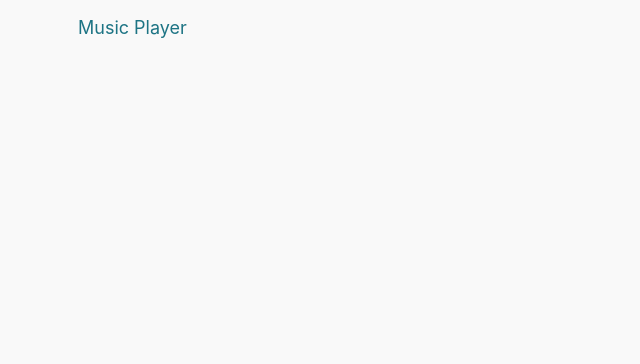
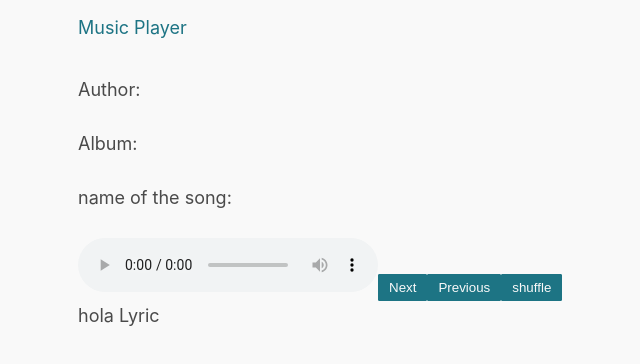
Before and after one commit to GOTLERH/Media-Player-Template-main, a React (Create React App) app: page / in a window 1280 px wide. Shown: the top 364 px of the page, without its empty margins (220-860 px from the left). Built offline with nearby package versions, Linux system fonts and the light colour scheme.

Commit message:
New files added

```diff
--- a/src/components/album/Album.jsx
+++ b/src/components/album/Album.jsx
@@ -1,10 +1,17 @@
 import React from "react";
+import Media from "../media/Media";
+import Lyric from "../lyrics/Lyrics";
 
 function Album(){
     return(
-        <section>
-
-        </section>
+        <main>
+            <img src="#" alt="" />
+            <p>Author:</p>
+            <p>Album:</p>
+            <p>name of the song:</p>
+            <Media></Media>
+            <Lyric></Lyric>
+        </main>
     )
 }
 
--- /dev/null
+++ b/src/components/lyrics/Lyrics.jsx
@@ -0,0 +1,11 @@
+import React from "react";
+
+function Lyric(){
+    return(
+        <>
+        <p>hola Lyric</p>
+        </>
+    )
+}
+
+export default Lyric
--- /dev/null
+++ b/src/components/media/Media.jsx
@@ -0,0 +1,17 @@
+import React from "react";
+
+function Media(){
+    return(
+        <>
+        <audio controls>
+            <source src="/src/assets/audio/Californication.mp3" type="audio/mpeg"></source>
+        This browser does not work with this audio.
+        </audio>
+        <button>Next</button>
+        <button>Previous</button>
+        <button>shuffle</button>
+        </>
+    )
+}
+
+export default Media
```
Also changed, not shown: src/components/media/media.css (added).
